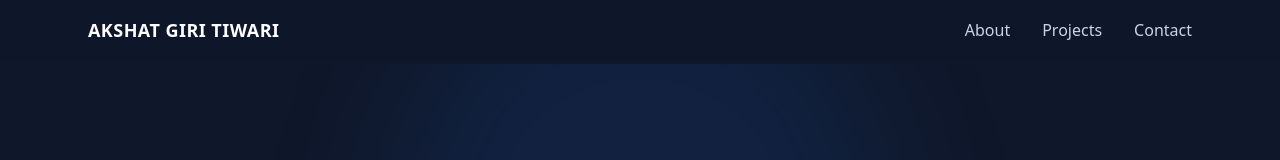
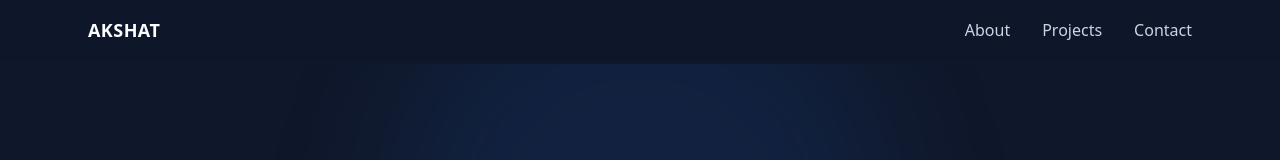
Before and after one commit to akshatgiritiwari0507/portfolio_akshat, a React (Vite) app: page / in a window 1280 px wide. Shown: the top 160 px of the page. Built offline with nearby package versions, Linux system fonts and the light colour scheme.

Commit message:
akshat name update

```diff
--- a/src/layout/Navbar.jsx
+++ b/src/layout/Navbar.jsx
@@ -22,7 +22,7 @@ const Navbar = () => {
     >
       <div className="max-w-6xl mx-auto px-6 py-4 flex justify-between items-center">
         <h1 className="text-lg font-semibold tracking-wide">
-          AKSHAT GIRI TIWARI
+          AKSHAT
         </h1>
 
         <div className="flex gap-8 text-slate-300">
```
